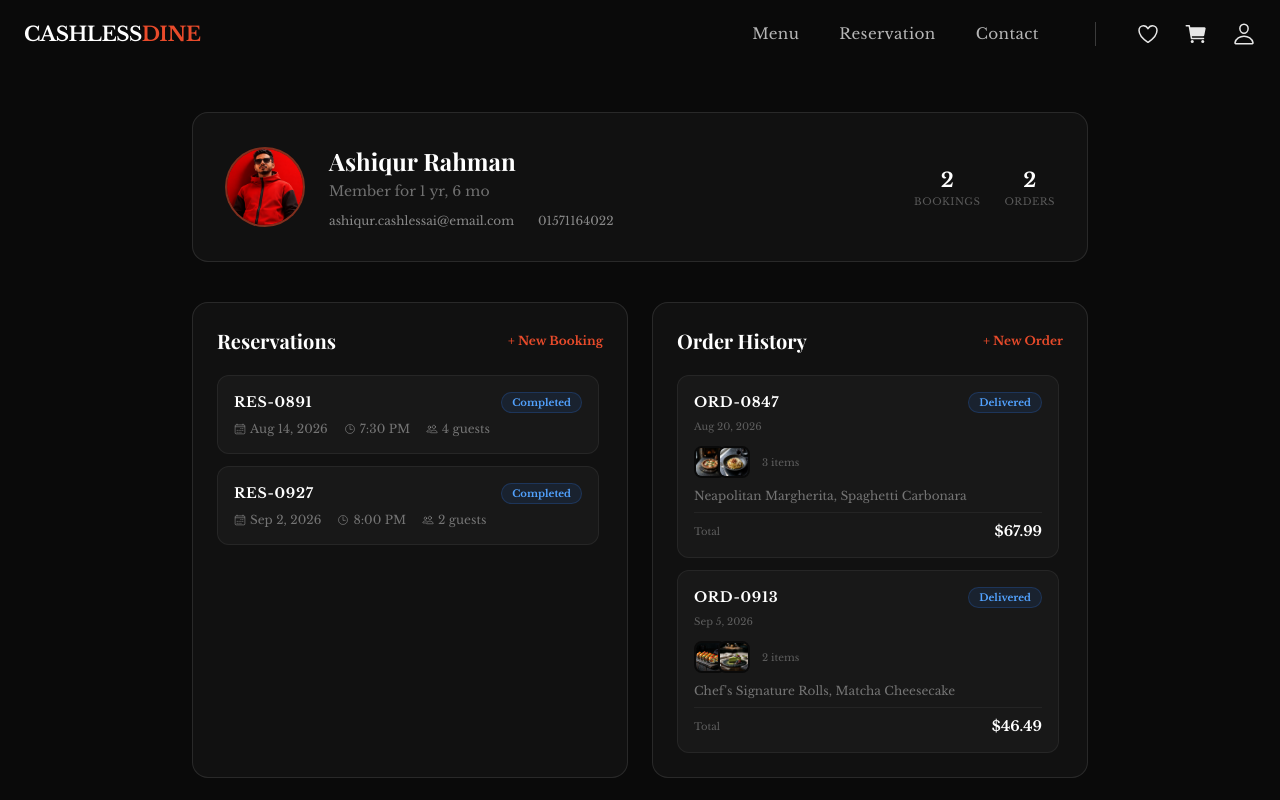
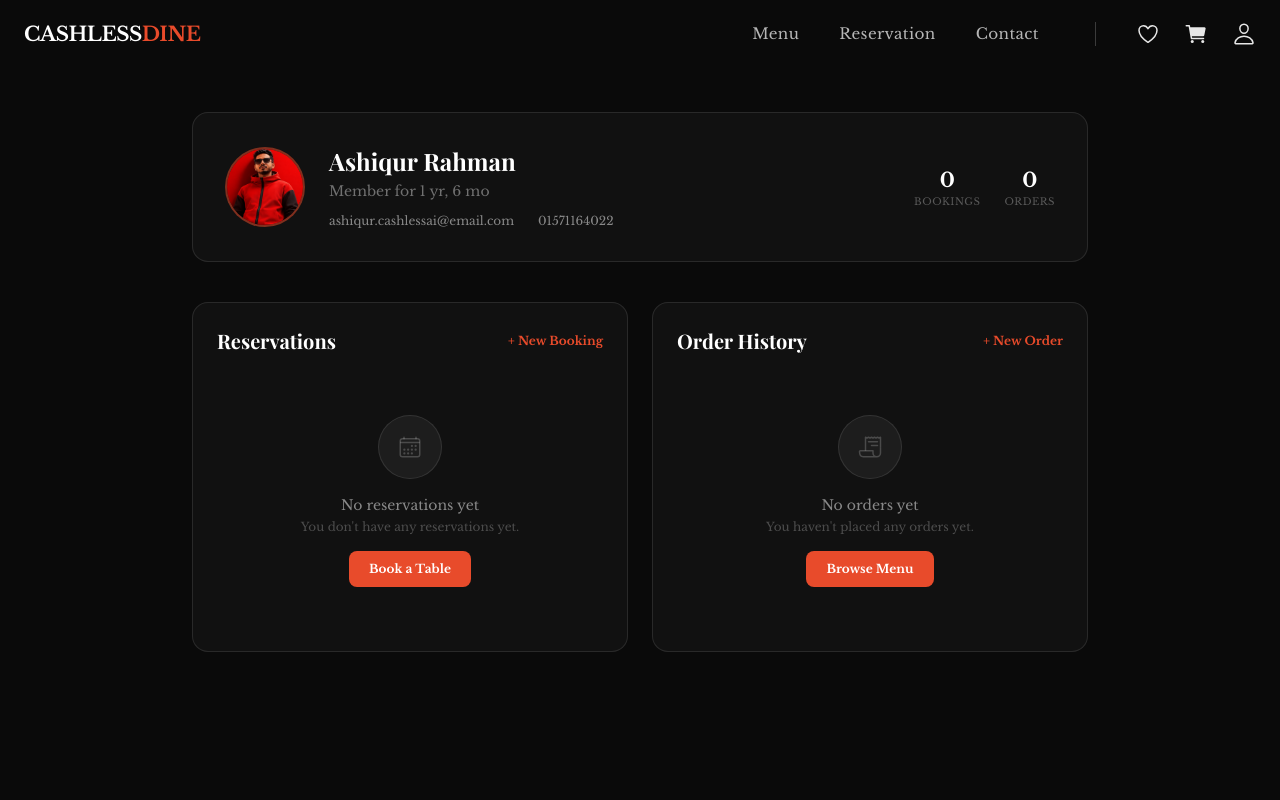
Before and after one commit to ashiqurrhmn/cashless-dine, a Next.js app: page /profile in a window 1280 px wide. Shown: the top 800 px of the page. Built offline with nearby package versions, Linux system fonts and the light colour scheme.

Commit message:
added not found and error page

```diff
--- /dev/null
+++ b/src/app/error.js
@@ -0,0 +1,34 @@
+"use client";
+
+import { useEffect } from "react";
+import Navbar from "@/components/Navbar";
+
+export default function Error({ error, reset }) {
+  useEffect(() => {
+    // Log the error to an error reporting service
+    console.error("Application error:", error);
+  }, [error]);
+
+  return (
+    <main className="flex-1 flex flex-col">
+      <Navbar />
+      <div className="flex-1 flex flex-col items-center justify-center p-6 text-center py-20">
+        <div className="w-20 h-20 bg-red-500/10 rounded-full flex items-center justify-center mb-6 border border-red-500/20 shadow-[0_0_30px_rgba(239,68,68,0.15)]">
+          <svg className="w-10 h-10 text-red-500" fill="none" viewBox="0 0 24 24" stroke="currentColor">
+            <path strokeLinecap="round" strokeLinejoin="round" strokeWidth={2} d="M12 9v2m0 4h.01m-6.938 4h13.856c1.54 0 2.502-1.667 1.732-3L13.732 4c-.77-1.333-2.694-1.333-3.464 0L3.34 16c-.77 1.333.192 3 1.732 3z" />
+          </svg>
+        </div>
+        <h2 className="font-heading text-3xl md:text-4xl font-bold text-foreground mb-4">Something went wrong</h2>
+        <p className="text-white/60 text-lg mb-8 max-w-md mx-auto">
+          We apologize for the inconvenience. An unexpected error has occurred while processing your request.
+        </p>
+        <button
+          onClick={() => reset()}
+          className="bg-accent text-white px-8 py-3.5 rounded-xl font-semibold transition-all duration-300 hover:bg-accent-hover hover:shadow-[0_4px_24px_rgba(232,75,43,0.4)]"
+        >
+          Try again
+        </button>
+      </div>
+    </main>
+  );
+}
--- /dev/null
+++ b/src/app/not-found.js
@@ -0,0 +1,23 @@
+import Link from "next/link";
+import Navbar from "@/components/Navbar";
+
+export default function NotFound() {
+  return (
+    <main className="flex-1 flex flex-col">
+      <Navbar />
+      <div className="flex-1 flex flex-col items-center justify-center p-6 text-center py-20">
+        <h1 className="font-heading text-8xl md:text-9xl font-bold text-accent mb-4 drop-shadow-[0_0_15px_rgba(232,75,43,0.3)]">404</h1>
+        <h2 className="font-heading text-3xl md:text-4xl font-bold text-foreground mb-4">Page Not Found</h2>
+        <p className="text-white/60 text-lg mb-8 max-w-md mx-auto">
+          We couldn't find the page you were looking for. It might have been moved or doesn't exist.
+        </p>
+        <Link
+          href="/"
+          className="bg-accent text-white px-8 py-3.5 rounded-xl font-semibold transition-all duration-300 hover:bg-accent-hover hover:shadow-[0_4px_24px_rgba(232,75,43,0.4)]"
+        >
+          Return Home
+        </Link>
+      </div>
+    </main>
+  );
+}
--- a/src/context/CartContext.jsx
+++ b/src/context/CartContext.jsx
@@ -8,8 +8,8 @@ const CartContext = createContext(null);
 const MAX_ITEM_QTY = 20;
 const CART_STORAGE_KEY = "cashlessdine-cart";
 const ORDER_STORAGE_KEY = "cashlessdine-last-order";
-const ALL_ORDERS_KEY = "cashlessdine-all-orders";
-const RESERVATIONS_KEY = "cashlessdine-reservations";
+const ALL_ORDERS_KEY = "cashlessdine-all-orders-v2";
+const RESERVATIONS_KEY = "cashlessdine-reservations-v2";
 const FAVORITES_KEY = "cashlessdine-favorites";
 
 function loadFromStorage(key) {
--- a/src/data/booking.js
+++ b/src/data/booking.js
@@ -4,9 +4,6 @@
  * This module re-exports the pure availability logic from @/lib/booking
  * and keeps the constants / helpers that the BookingForm already imports.
  *
- * Existing imports like:
- *   import { TIME_SLOTS, MAX_PARTY_SIZE, checkAvailability, ... } from "@/data/booking"
- * continue to work unchanged.
  */
 
 export { findAvailableTable, findAlternativeTimes, REASONS } from "@/lib/booking";
--- a/src/data/user.js
+++ b/src/data/user.js
@@ -10,51 +10,9 @@ export const mockUser = {
  * Seed reservations so the profile isn't empty on first visit.
  * New session bookings are appended at runtime.
  */
-export const seedReservations = [
-  {
-    id: "RES-0891",
-    date: "2026-08-14",
-    time: "7:30 PM",
-    partySize: 4,
-    tableSize: 4,
-    status: "Completed",
-  },
-  {
-    id: "RES-0927",
-    date: "2026-09-02",
-    time: "8:00 PM",
-    partySize: 2,
-    tableSize: 2,
-    status: "Completed",
-  },
-];
+export const seedReservations = [];
 
 /**
  * Seed orders so the profile shows history on first visit.
  */
-export const seedOrders = [
-  {
-    id: "ORD-0847",
-    items: [
-      { id: "margherita-pizza", name: "Neapolitan Margherita", price: 22.0, image: "/assets/margherita_pizza_1789905472609.jpg", category: "Pizza", quantity: 1 },
-      { id: "carbonara-pasta", name: "Spaghetti Carbonara", price: 21.0, image: "/assets/carbonara_pasta_1789905517694.jpg", category: "Pasta", quantity: 2 },
-    ],
-    subtotal: 64.0,
-    deliveryFee: 3.99,
-    total: 67.99,
-    date: "2026-08-20T19:35:00.000Z",
-    status: "Delivered",
-  },
-  {
-    id: "ORD-0913",
-    items: [
-      { id: "signature-rolls", name: "Chef's Signature Rolls", price: 28.5, image: "/assets/signature_rolls_1789899824873.jpg", category: "Sushi", quantity: 1 },
-      { id: "matcha-dessert", name: "Matcha Cheesecake", price: 14.0, image: "/assets/matcha_dessert_1789905572558.jpg", category: "Desserts", quantity: 1 },
-    ],
-    subtotal: 42.5,
-    deliveryFee: 3.99,
-    total: 46.49,
-    date: "2026-09-05T20:10:00.000Z",
-    status: "Delivered",
-  },
-];
+export const seedOrders = [];
```
